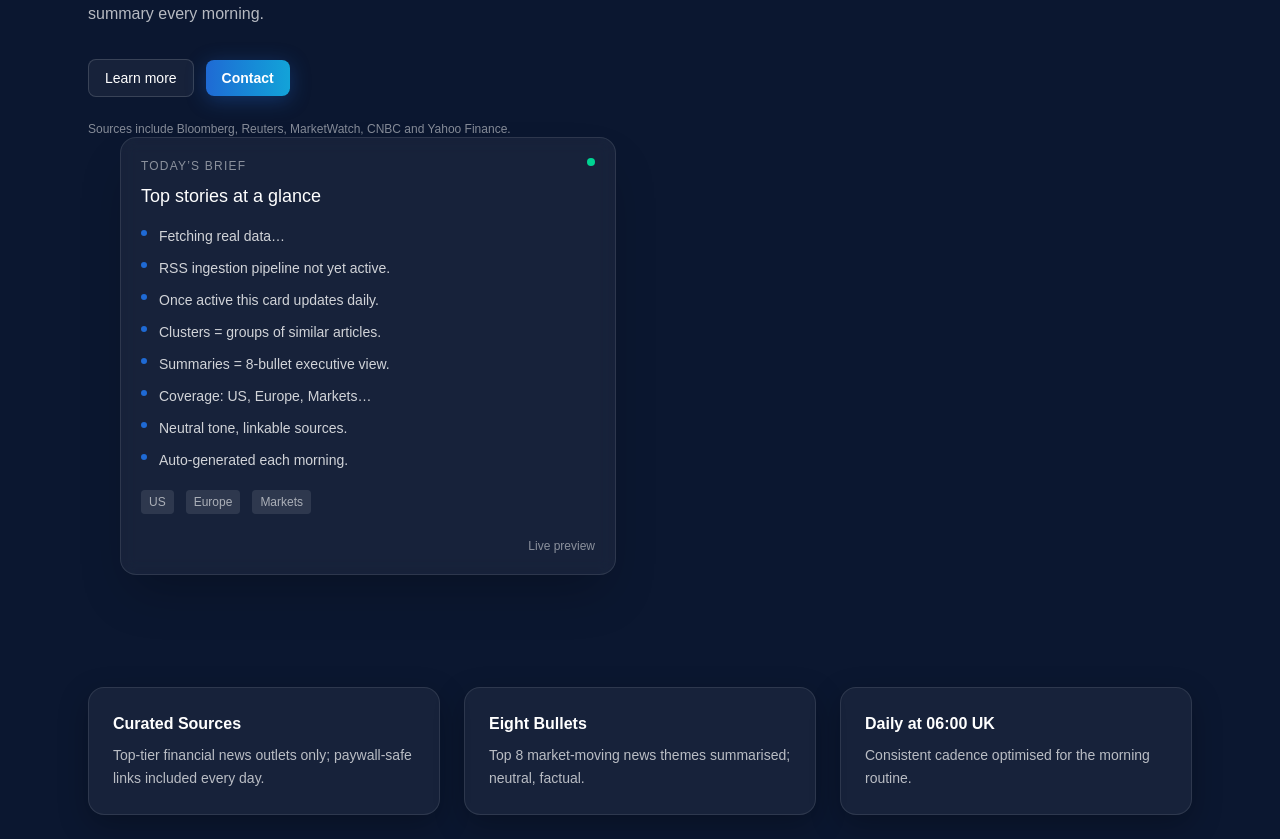
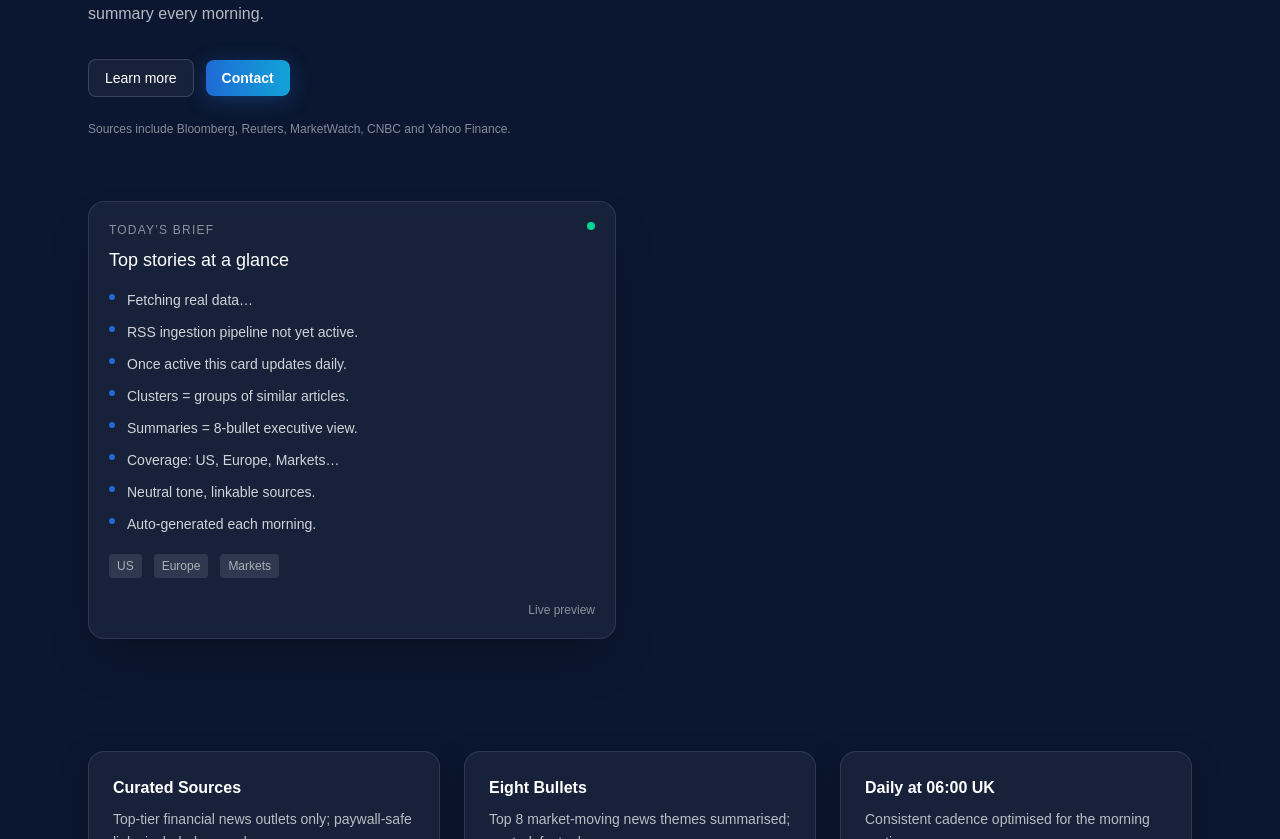
Before and after one commit to am1984/antishmanna-site, a Next.js app: page / in a window 1280 px wide. Shown: the part 420-1259 px from the top of the page. Built offline with nearby package versions, Linux system fonts and the light colour scheme; no server answers; the database is empty.

Commit message:
increase gap and width of main pane on website

```diff
--- a/app/page.tsx
+++ b/app/page.tsx
@@ -25,10 +25,10 @@ export default async function Home() {
       "RSS ingestion pipeline not yet active.",
       "Once active this card updates daily.",
       "Clusters = groups of similar articles.",
-      "Summaries = 8‑bullet executive view.",
+      "Summaries = 8-bullet executive view.",
       "Coverage: US, Europe, Markets…",
       "Neutral tone, linkable sources.",
-      "Auto‑generated each morning.",
+      "Auto-generated each morning.",
     ];
   }
 
@@ -95,7 +95,7 @@ export default async function Home() {
             </div>
 
             {/* Glass card preview */}
-            <div className="md:pl-8">
+            <div className="mt-16 w-full max-w-4xl">
               <div className="relative rounded-2xl border border-white/10 bg-white/5 p-5 shadow-2xl backdrop-blur">
                 <div className="absolute right-5 top-5 h-2 w-2 rounded-full bg-emerald-400" />
                 <p className="text-xs uppercase tracking-widest text-white/50">
```
